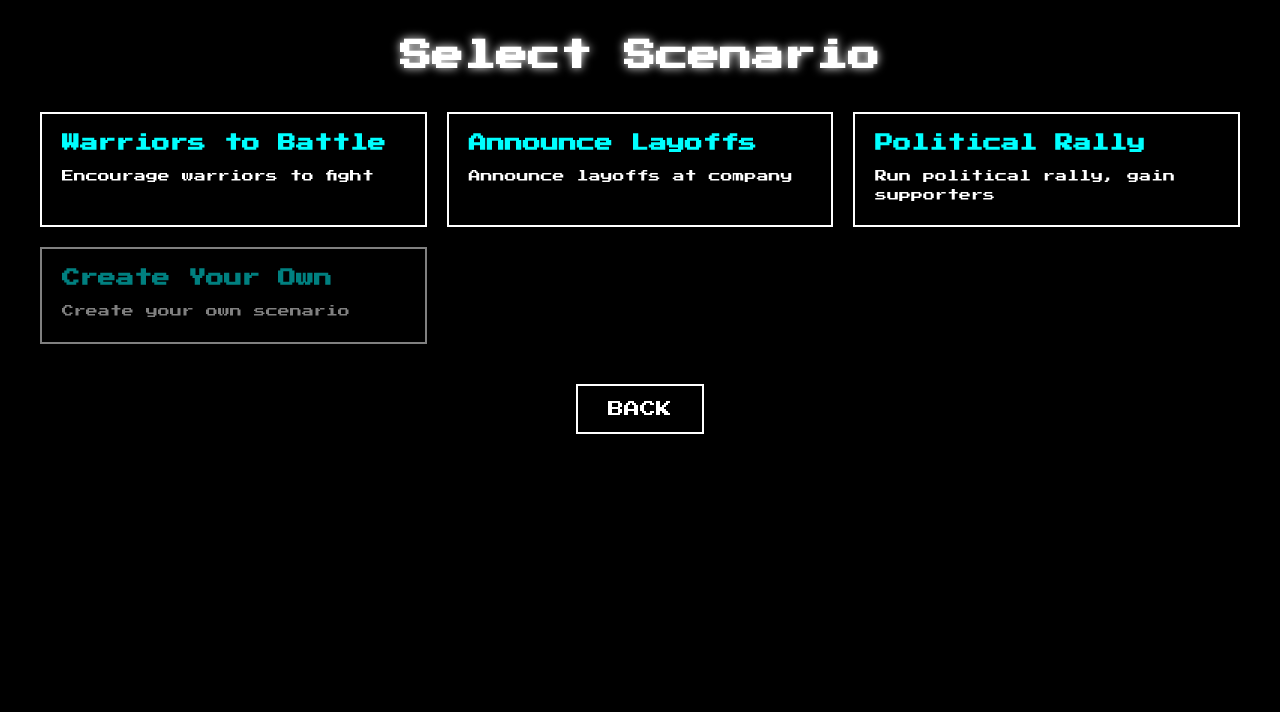
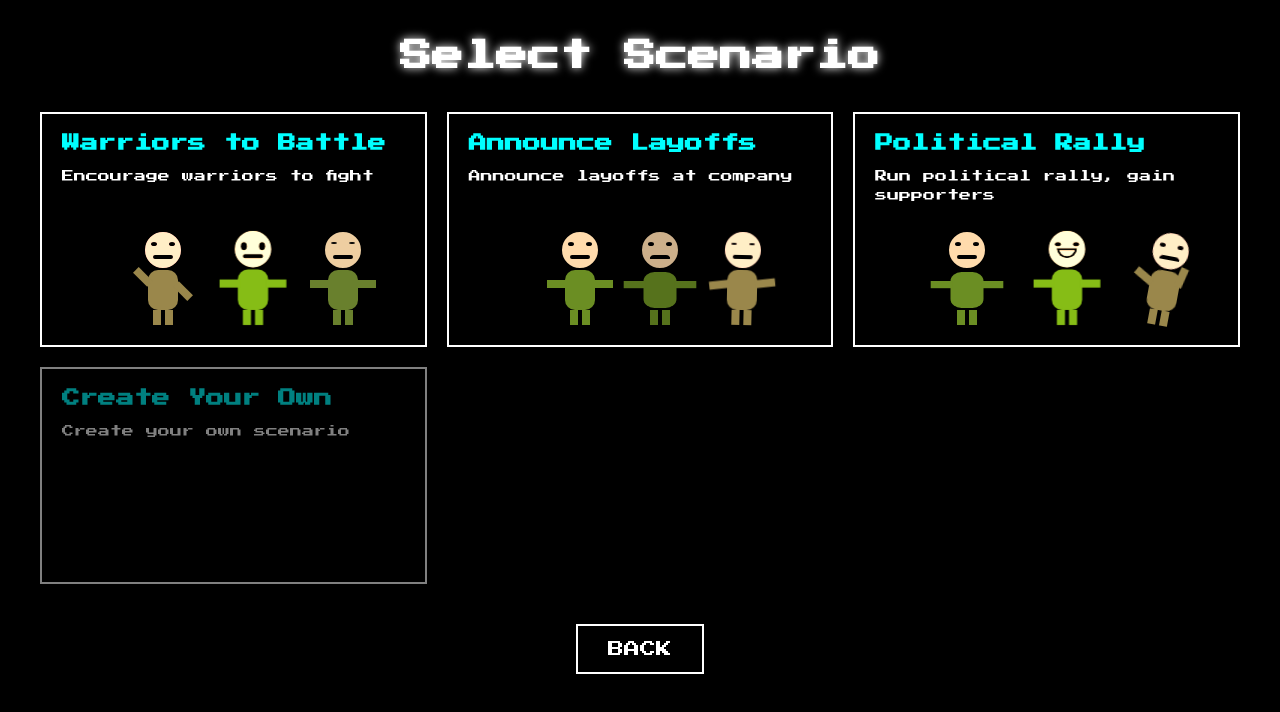
Before and after one commit to gtanczyk/talk2win-hackathon, a React (Vite) app: page / in a window 1280 px wide. Both pictures are taken after a click on the button "START". Shown: the top 712 px of the page. Built offline with nearby package versions, Linux system fonts and the light colour scheme; no server answers; what elevenlabs would draw is missing.

Commit message:
feat: refactor Agent component and enhance ScenarioSelectionScreen with agent variations

```diff
--- a/src/components/Agent.styles.ts
+++ b/src/components/Agent.styles.ts
@@ -2,17 +2,19 @@ import styled from 'styled-components';
 import { Mood, FacialExpression, BodyLanguageExpression } from '../types';
 
 interface StyledAgentProps {
-  x: number;
-  y: number;
   mood: Mood;
   bodyLanguage: BodyLanguageExpression;
 }
 
+export const AgentPosition = styled.div<{ x: number; y: number }>`
+  position: absolute;
+  left: 50%;
+  bottom: 50%;
+  transform: translate(${(props) => props.x}px, ${(props) => props.y}px);
+`;
+
 export const StyledAgent = styled.div<StyledAgentProps>`
   position: absolute;
-  transform: translate(${(props) => props.x}px, ${(props) => props.y}px);
-  left: 50%;
-  bottom: 50%;
   display: flex;
   flex-direction: column;
   align-items: center;
--- a/src/components/Agent.tsx
+++ b/src/components/Agent.tsx
@@ -1,6 +1,18 @@
 import React from 'react';
 import { Agent as AgentType } from '../types';
-import { StyledAgent, Head, Eyes, Mouth, Body, Arm, Legs, Leg, SpeechBubble, ThinkBubble } from './Agent.styles';
+import {
+  StyledAgent,
+  AgentPosition,
+  Head,
+  Eyes,
+  Mouth,
+  Body,
+  Arm,
+  Legs,
+  Leg,
+  SpeechBubble,
+  ThinkBubble,
+} from './Agent.styles';
 import { AgentSound } from './AgentSound';
 
 export const Agent: React.FC<AgentType> = ({
@@ -13,7 +25,8 @@ export const Agent: React.FC<AgentType> = ({
   spokenText,
 }) => {
   return (
-    <StyledAgent x={x} y={y} mood={mood} bodyLanguage={bodyLanguageExpression}>
+    <AgentPosition x={x} y={y}>
+      <StyledAgent mood={mood} bodyLanguage={bodyLanguageExpression}>
         {spokenText && <SpeechBubble>{spokenText}</SpeechBubble>}
         {thinkingState && <ThinkBubble>{thinkingState}</ThinkBubble>}
         {spokenText && <AgentSound text={spokenText} />}
@@ -33,5 +46,6 @@ export const Agent: React.FC<AgentType> = ({
           <Leg />
         </Legs>
       </StyledAgent>
+    </AgentPosition>
   );
 };
--- a/src/components/ScenarioSelectionScreen.styles.ts
+++ b/src/components/ScenarioSelectionScreen.styles.ts
@@ -29,15 +29,16 @@ export const ScenariosGrid = styled.div`
 export const ScenarioCard = styled.div<{ disabled?: boolean }>`
   display: flex;
   flex-direction: column;
+  position: relative;
   padding: 20px;
   border: 2px solid #fff;
-    cursor: ${props => props.disabled ? 'not-allowed' : 'pointer'};
+  cursor: ${(props) => (props.disabled ? 'not-allowed' : 'pointer')};
   transition: all 0.3s ease;
-    opacity: ${props => props.disabled ? 0.5 : 1};
+  opacity: ${(props) => (props.disabled ? 0.5 : 1)};
 
   &:hover {
-        transform: ${props => props.disabled ? 'none' : 'scale(1.05)'};
-        background-color: ${props => props.disabled ? 'transparent' : 'rgba(255, 255, 255, 0.1)'};
+    transform: ${(props) => (props.disabled ? 'none' : 'scale(1.05)')};
+    background-color: ${(props) => (props.disabled ? 'transparent' : 'rgba(255, 255, 255, 0.1)')};
   }
 `;
 
@@ -51,6 +52,17 @@ export const ScenarioDescription = styled.p`
   font-size: 12px;
   line-height: 1.6;
   margin: 0;
+`;
+
+export const AgentsContainer = styled.div`
+  display: flex;
+  justify-content: space-around;
+  align-items: center;
+  margin-top: 20px;
+  min-height: 100px;
+  > * {
+    transform: scale(0.8);
+  }
 `;
 
 export const BackButton = styled.button`
--- a/src/components/ScenarioSelectionScreen.tsx
+++ b/src/components/ScenarioSelectionScreen.tsx
@@ -1,5 +1,5 @@
 import React from 'react';
-import { SCENARIOS, ScenarioType } from '../types';
+import { SCENARIOS, ScenarioType, Mood, FacialExpression, BodyLanguageExpression, Agent as AgentType } from '../types';
 import '@fontsource/press-start-2p';
 import {
   Container,
@@ -8,18 +8,124 @@ import {
   ScenarioCard,
   ScenarioTitle,
   ScenarioDescription,
-    BackButton
+  BackButton,
+  AgentsContainer,
 } from './ScenarioSelectionScreen.styles';
+import { Agent } from './Agent';
+
+const generateAgentVariations = (scenarioType: ScenarioType): AgentType[] => {
+  // Define agent variations based on scenario type
+  switch (scenarioType) {
+    case ScenarioType.WARRIORS_TO_BATTLE:
+      return [
+        {
+          id: '1',
+          x: 0,
+          y: 0,
+          mood: Mood.EXCITED,
+          facialExpression: FacialExpression.WIDE_EYES,
+          bodyLanguageExpression: BodyLanguageExpression.CHEERING,
+          thinkingState: '',
+          spokenText: '',
+        },
+        {
+          id: '2',
+          x: 90,
+          y: 0,
+          mood: Mood.SCARED,
+          facialExpression: FacialExpression.SQUINTING,
+          bodyLanguageExpression: BodyLanguageExpression.COWERING,
+          thinkingState: '',
+          spokenText: '',
+        },
+        {
+          id: '3',
+          x: -90,
+          y: 0,
+          mood: Mood.ANGRY,
+          facialExpression: FacialExpression.RAISED_EYEBROWS,
+          bodyLanguageExpression: BodyLanguageExpression.HANDS_ON_HIPS,
+          thinkingState: '',
+          spokenText: '',
+        },
+      ];
+    case ScenarioType.ANNOUNCE_LAYOFFS:
+      return [
+        {
+          id: '1',
+          x: 0,
+          y: 0,
+          mood: Mood.SAD,
+          facialExpression: FacialExpression.FROWN,
+          bodyLanguageExpression: BodyLanguageExpression.ARMS_CROSSED,
+          thinkingState: '',
+          spokenText: '',
+        },
+        {
+          id: '2',
+          x: -80,
+          y: 0,
+          mood: Mood.CONFUSED,
+          facialExpression: FacialExpression.RAISED_EYEBROWS,
+          bodyLanguageExpression: BodyLanguageExpression.STANDING,
+          thinkingState: '',
+          spokenText: '',
+        },
+        {
+          id: '3',
+          x: 80,
+          y: 0,
+          mood: Mood.ANGRY,
+          facialExpression: FacialExpression.SQUINTING,
+          bodyLanguageExpression: BodyLanguageExpression.HOSTILE_GESTURE,
+          thinkingState: '',
+          spokenText: '',
+        },
+      ];
+    case ScenarioType.POLITICAL_RALLY:
+      return [
+        {
+          id: '1',
+          x: 0,
+          y: 0,
+          mood: Mood.EXCITED,
+          facialExpression: FacialExpression.SMILE,
+          bodyLanguageExpression: BodyLanguageExpression.CHEERING,
+          thinkingState: '',
+          spokenText: '',
+        },
+        {
+          id: '2',
+          x: 90,
+          y: 0,
+          mood: Mood.ANGRY,
+          facialExpression: FacialExpression.FROWN,
+          bodyLanguageExpression: BodyLanguageExpression.THROWING_OBJECT,
+          thinkingState: '',
+          spokenText: '',
+        },
+        {
+          id: '3',
+          x: -100,
+          y: 0,
+          mood: Mood.NEUTRAL,
+          facialExpression: FacialExpression.NEUTRAL,
+          bodyLanguageExpression: BodyLanguageExpression.ARMS_CROSSED,
+          thinkingState: '',
+          spokenText: '',
+        },
+      ];
+    default:
+      return [];
+  }
+};
 
 interface ScenarioSelectionScreenProps {
   onScenarioSelect: (scenario: ScenarioType) => void;
   onBack: () => void;
 }
 
-export const ScenarioSelectionScreen: React.FC<ScenarioSelectionScreenProps> = ({
-    onScenarioSelect,
-    onBack
-}) => {
+export const ScenarioSelectionScreen: React.FC<ScenarioSelectionScreenProps> = ({ onScenarioSelect, onBack }) => {
   return (
     <Container>
       <Title>Select Scenario</Title>
@@ -32,12 +138,16 @@ export const ScenarioSelectionScreen: React.FC<ScenarioSelectionScreenProps> = (
           >
             <ScenarioTitle>{scenario.title}</ScenarioTitle>
             <ScenarioDescription>{scenario.description}</ScenarioDescription>
+
+            <AgentsContainer>
+              {generateAgentVariations(scenario.type).map((agentConfig) => (
+                <Agent key={agentConfig.id} {...agentConfig} />
+              ))}
+            </AgentsContainer>
           </ScenarioCard>
         ))}
       </ScenariosGrid>
-            <BackButton onClick={onBack}>
-                BACK
-            </BackButton>
+      <BackButton onClick={onBack}>BACK</BackButton>
     </Container>
   );
 };
```
Lines whose indentation alone changed are shown as unchanged.
